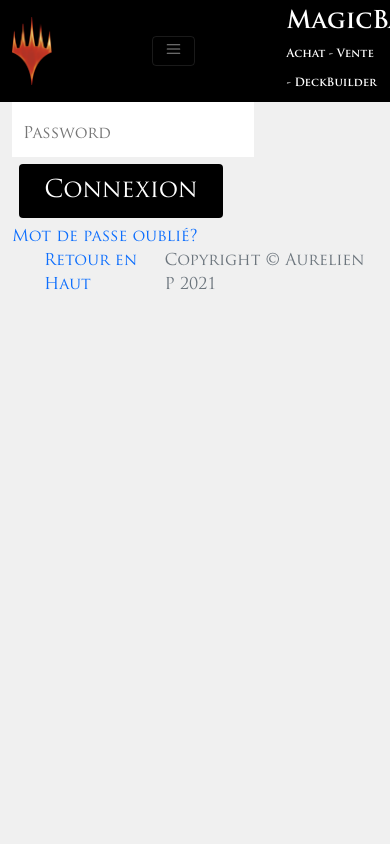
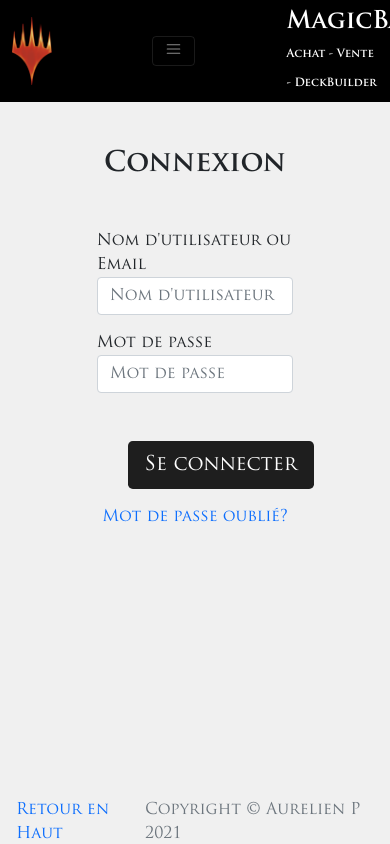
Before and after one commit to aurelienpiquet/MagicBay, a Flask app: page /login in a window 390 px wide. Run offline with Flask 2, Linux system fonts and the light colour scheme; data comes from the database, SQL or seed files in the repository; some libraries are stand-ins or nearby versions.

Commit message:
responsive register login

```diff
--- a/modules/form.py
+++ b/modules/form.py
@@ -82,9 +82,14 @@
         Length(max=30, message="Le nom d'utilisateur ne peut pas depasser 30 caractères.")], render_kw={"placeholder": "Nom d'utilisateur"})
     email = EmailField('Email', validators=[DataRequired(message='Email requis'), Email(message="Adresse email incorrecte")],
          render_kw={"placeholder": "Email"})
-    password = PasswordField('Password', validators=[DataRequired(message='Password requis'), Length(min=4)],
-        render_kw={"placeholder": "Password"})
+    password = PasswordField('Mot de passe', validators=[DataRequired(message='Mot de passe requis'), Length(min=4)],
+        render_kw={"placeholder": "Mot de passe"})
     submit = SubmitField('Créer nouvel account')
+
+class Login(FlaskForm):
+    user = StringField("Nom d'utilisateur ou Email", validators=[DataRequired(message="Un nom d'utilisateur ou un email requis")], render_kw={"placeholder": "Nom d'utilisateur ou Email"})
+    password = PasswordField('Mot de passe', validators=[DataRequired(message='Mot de passe requis')], render_kw={"placeholder": "Mot de passe"})
+    submit = SubmitField('Se connecter')
 
 class Avatar(FlaskForm):
     file = FileField('Nouvel Avatar', validators=[FileRequired(message="Image requise"), FileAllowed(['jpg', 'png'], '*.jpg ou *.png')])
--- a/routes/connection_routes.py
+++ b/routes/connection_routes.py
@@ -31,37 +31,41 @@
     form = Register()
     if form.validate_on_submit():
         form_user = [cleanhtml(form.user.data), cleanhtml(form.email.data), cleanhtml(form.password.data)]
+        user_in_db = User.query.filter((User.username == form_user[0]) | (User.email == form_user[1])).first()
+        if user_in_db :
+            flash(f" Cet account ne peut être créer. Un planeswalker du nom de : <{form_user[0]}> ou <{form_user[1]}> existe déjà.", "erreur")
+            return redirect(url_for('register_page'))
         new_user = create_user(form_user)
         if new_user :
             login_user(new_user)
             user = User.query.filter(User.username==form_user[0]).first()
-            print(user)
             new_avatar = Media(path="/static/img/avatar.png", alt="avatar", title="avatar", id_user=user.id)
             db.session.add(new_avatar)
             db.session.commit()
+            flash(f"Bienvenu {form_user[0]}","succes")
             return redirect(url_for('home', logged_in=current_user.is_authenticated))
-        flash(f" Cet account ne peut être créer. Un planeswalker du nom de : <{form_user[0]}> ou <{form_user[1]}> existe déjà.", "erreur")
     return render_template("connection/register.html", form=form, username=username)
 
 @app.route('/login', methods=['POST', 'GET'])
 def login_page():
     username = get_current_user()
-    if request.method == 'POST':
-        username_form = cleanhtml(request.form['username-email'])
-        email_form = cleanhtml(request.form['username-email'])
-        password_form = cleanhtml(request.form['password'])
-        user = User.query.filter((User.username == username_form) | (User.email == email_form)).first()
+    form = Login()
+    if request.method == 'POST' and form.validate_on_submit():
+        username_form = cleanhtml(form.user.data)
+        password_form = cleanhtml(form.password.data)
+
+        user = User.query.filter((User.username == username_form) | (User.email == username_form)).first()
 
         if not user:
-            flash("Cet Username ou Email n'existe pas.")
+            flash("Cet Utilisateur ou Email n'existe pas.", "erreur")
         elif not check_password_hash(user.password, password_form):
-            flash('Mauvais mot de passe.')
+            flash("Ce mot de passe ne correspond pas à cet Utilisteur ou Email.", "erreur")
         else:
             login_user(user, remember=True)
             logging.info(f'USER {user.username} CONNECTE')
-            return redirect(url_for('home'))#, username = user.username))
+            return redirect(url_for('home'))
 
-    return render_template("connection/login.html", username=username)
+    return render_template("connection/login.html", form=form, username=username)
 
 @app.route("/logout")
 def log_out_page():
--- a/static/css/header-style.css
+++ b/static/css/header-style.css
@@ -16,7 +16,7 @@
 }
 
 header {
-  padding: 3%;
+  padding: 50px;
 }
 
 header > nav {
--- a/static/css/index-style.css
+++ b/static/css/index-style.css
@@ -359,7 +359,7 @@
     .admin-link {
         width: 250px;
         border: 1px solid black;
-        background-color:rgba(30,30,30,0.3);
+        background-color:rgba(30,30,30,0.7);
         margin: 9px;
         border-radius: 15px;
         padding: 10px!important;
@@ -404,7 +404,7 @@
     .admin-link {
         width: 250px;
         border: 1px solid black;
-        background-color:rgba(30,30,30,0.3);
+        background-color:rgba(30,30,30,0.7);
         margin: 9px;
         border-radius: 15px;
         padding: 10px!important;
@@ -475,7 +475,7 @@
         transition: all ease 0.5s;
         writing-mode: vertical-rl;
         text-orientation: upright;
-        background-color:rgba(30,30,30,0.4);
+        background-color:rgba(30,30,30,0.7);
         left:unset;
         bottom:unset;
         left:0;
--- a/static/css/style.css
+++ b/static/css/style.css
@@ -103,11 +103,6 @@
 .li-error {
   color:red;
   font-size:150%;
-}
-
-footer p {
-  margin-bottom: 25%;
-  text-align:center;
 }
 
 input {
@@ -292,3 +287,14 @@
 .image-card {
   width:310px;
 }
+
+/**FOOTER **/
+
+footer p {
+  text-align:center;
+}
+
+footer {
+  margin-bottom: auto;
+  height: 30px;
+}
--- a/templates/admin/_card_page.html
+++ b/templates/admin/_card_page.html
@@ -1,6 +1,7 @@
 
 {% block content %}
-<table>
+<div class="table-responsive">
+<table class="">
     <thead>
         <tr>
             <th scope="col">Id</th>
@@ -58,5 +59,5 @@
     {% endfor %}
     </tbody>
 </table>
-
+</div>
 {% endblock %}
--- a/templates/cards/card.html
+++ b/templates/cards/card.html
@@ -2,6 +2,7 @@
 {% import "bootstrap/wtf.html" as wtf %}
 
 <body>
+  {% include 'includes/_flash_messages.html' %}
   <section class="container mt-3">
       {% if card.name != 'empty name' : %}
       <article class="row justify-content-center">
--- a/templates/connection/login.html
+++ b/templates/connection/login.html
@@ -1,31 +1,30 @@
 {% include 'header.html' %}
+{% import "bootstrap/wtf.html" as wtf %}
 
-<body>
-    <main>
-        <div class="container">
-            <h1> Connexion </h1>
-            {% with messages = get_flashed_messages() %}
-            {% if messages %}
-              {% for message in messages %}
-               <p>{{ message }}</p>
-              {% endfor %}
-            {% endif %}
-            {% endwith %}
-            <form action="{{ url_for('login_page') }}" method="post">
-                <input type="text" name="username-email" placeholder="Nom d'Utilisateur ou Email" required="required">
-                <input type="password" name="password" placeholder="Password" required="required">
-                <button type="submit" class="button-admin"> Connexion </button>
-            </form>
-            <div>
-                <a href="{{ url_for('forgotten_password_page') }}" type="button"> Mot de passe oublié? </a>
+    <main class="m-5">
+    {% include 'includes/_flash_messages.html' %}
+
+    <h1 class="text-center mt-3"> Connexion </h1>
+    <section class="container mt-5">
+        <form action="{{ url_for('login_page') }}" method='post'>
+            {{ form.csrf_token }}
+            <div class="row justify-content-center mt-3">
+                {{ wtf.form_field(form.user) }}
             </div>
+            <div class="row justify-content-center mt-3 mb-3">
+                {{ wtf.form_field(form.password) }}
+            </div>
+            <div class="text-center w-50 m-auto mt-5">
+                {{ form.submit(class="btn btn-lg") }}
+            </div>
+        </form>
+    </section>
+    <section>
+        <div class="text-center w-auto m-auto mt-3">
+            <a href="{{ url_for('forgotten_password_page') }}" type="button"> Mot de passe oublié? </a>
         </div>
+    </section>
     </main>
-
-
-</body>
-
-
-
-
-{% include 'footer.html' %}
+<div class="fixed-bottom m-3">
+    {% include 'footer.html' %}
+</div>
--- a/templates/footer.html
+++ b/templates/footer.html
@@ -1,7 +1,7 @@
   {% block footer %}
   <footer>
-        <nav class="container footer">
-          <ul class="d-flex align-items-center justify-content-around">
+        <nav class="footer">
+          <ul class="d-flex p-0 align-items-center justify-content-around">
             <li><a href="#Top">Retour en Haut</a></li>
             <li class="copyright text-muted">Copyright &copy; Aurelien P 2021</li>
         </ul>
```
Also changed, not shown: templates/connection/register.html (+22 -8 lines).
